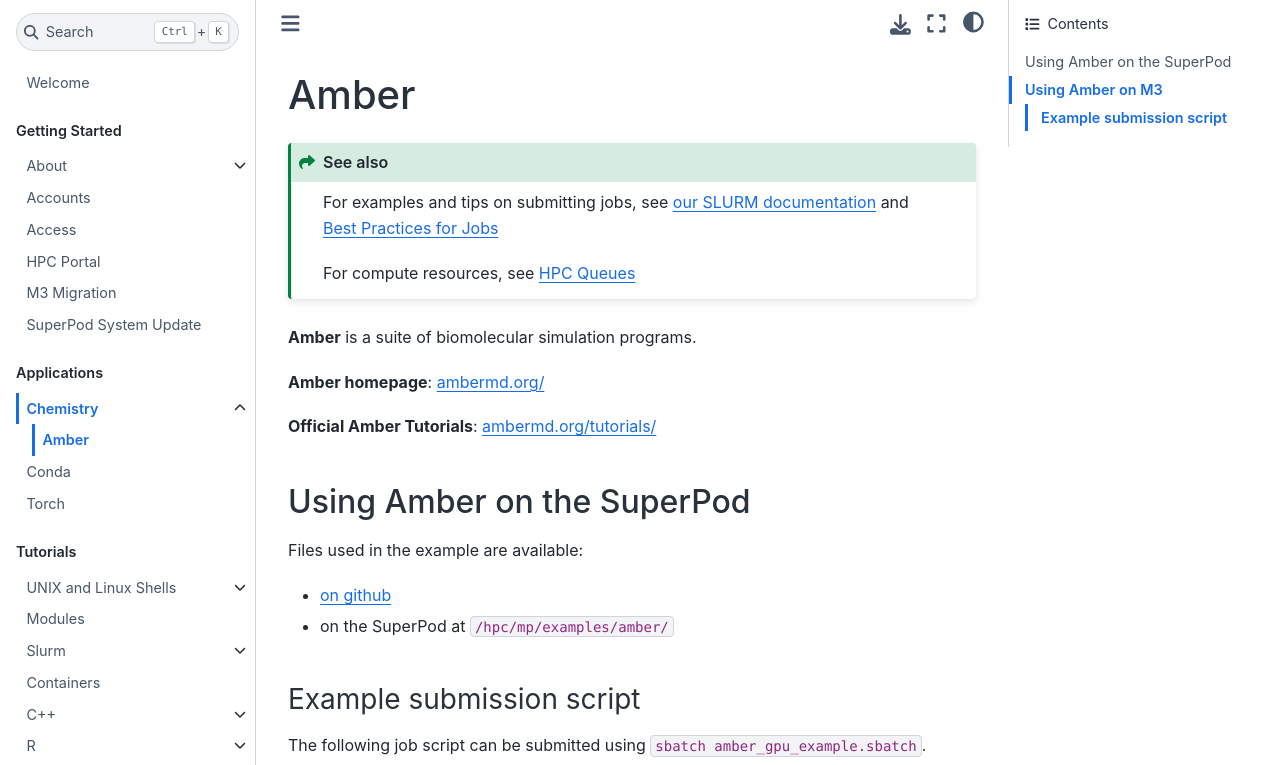
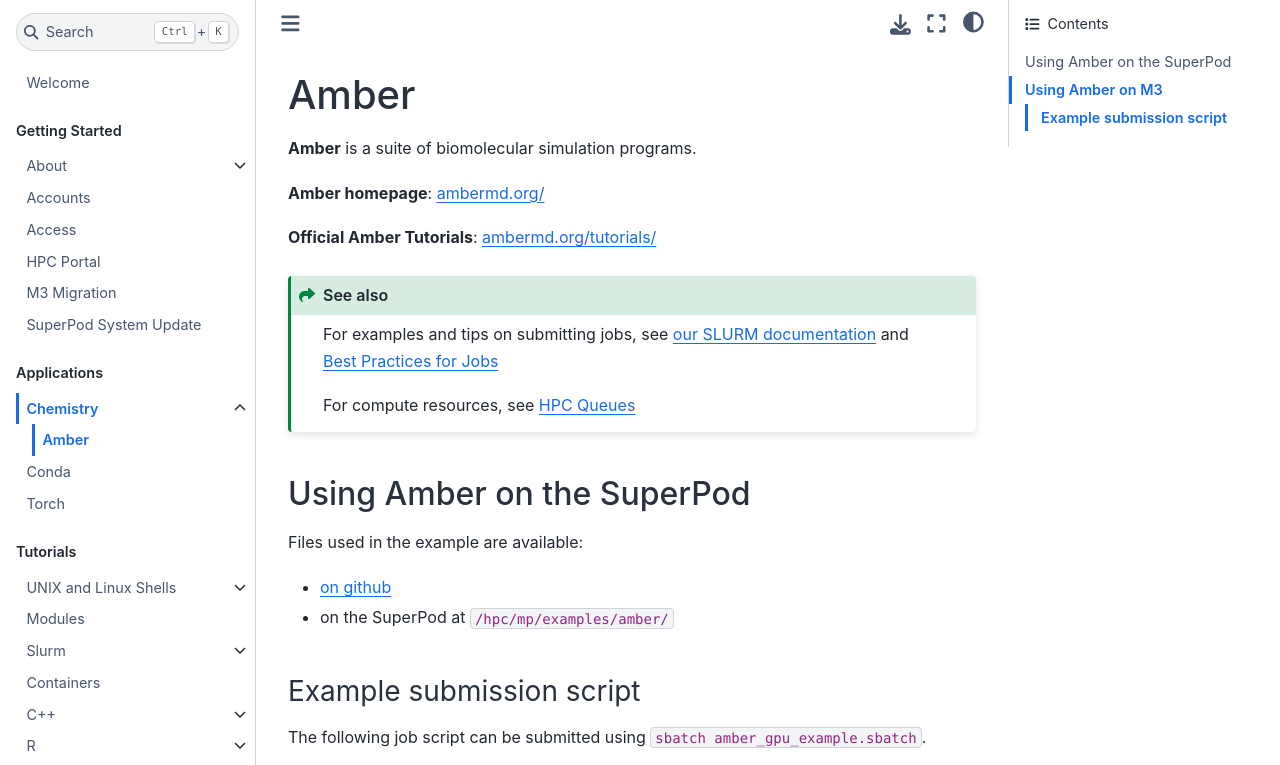
Before and after one commit to SouthernMethodistUniversity/hpc_docs, a Jupyter Book: the page built from docs/examples/amber/index.md, in a window 1280 px wide and 900 px high, cut to the strip 0-765 px from the top of the window. Built offline with Jupyter Book 1.0.4 settings and Sphinx 7.4.7 and the Sphinx Book theme 1.1.4, drawn with Linux system fonts in a browser that asks for light colours.

Commit message:
move seealso

```diff
--- a/docs/examples/amber/index.md
+++ b/docs/examples/amber/index.md
@@ -1,16 +1,16 @@
 # Amber
+
+**Amber** is a suite of biomolecular simulation programs.
+
+**Amber homepage**: [ambermd.org/](https://ambermd.org/)
+
+**Official Amber Tutorials**: [ambermd.org/tutorials/](https://ambermd.org/tutorials/)
 
 :::{seealso}
 For examples and tips on submitting jobs, see [our SLURM documentation](tutorials:slurm) and [Best Practices for Jobs](tutorials:slurm:best_practices)
 
 For compute resources, see [HPC Queues](about:queues)
 :::
-
-**Amber** is a suite of biomolecular simulation programs.
-
-**Amber homepage**: [ambermd.org/](https://ambermd.org/)
-
-**Official Amber Tutorials**: [ambermd.org/tutorials/](https://ambermd.org/tutorials/)
 
 ## Using Amber on the SuperPod
 
```
